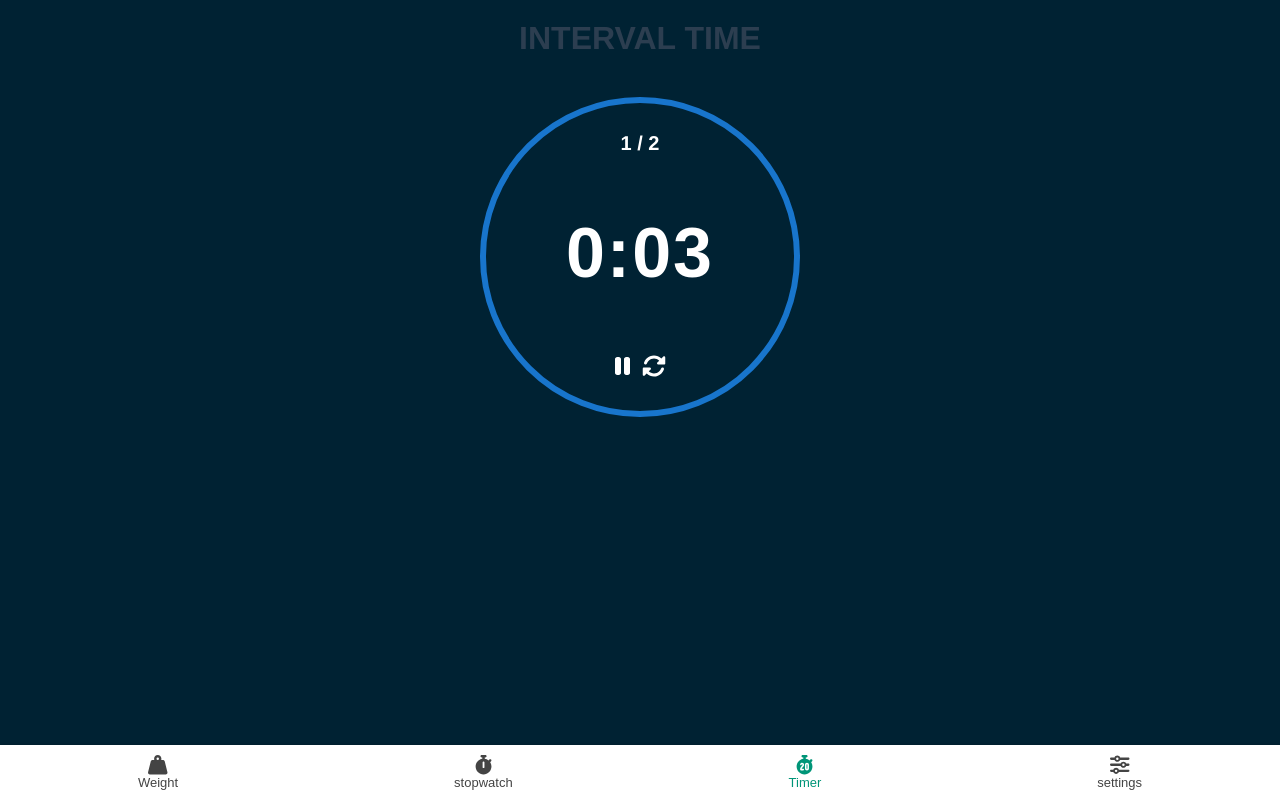
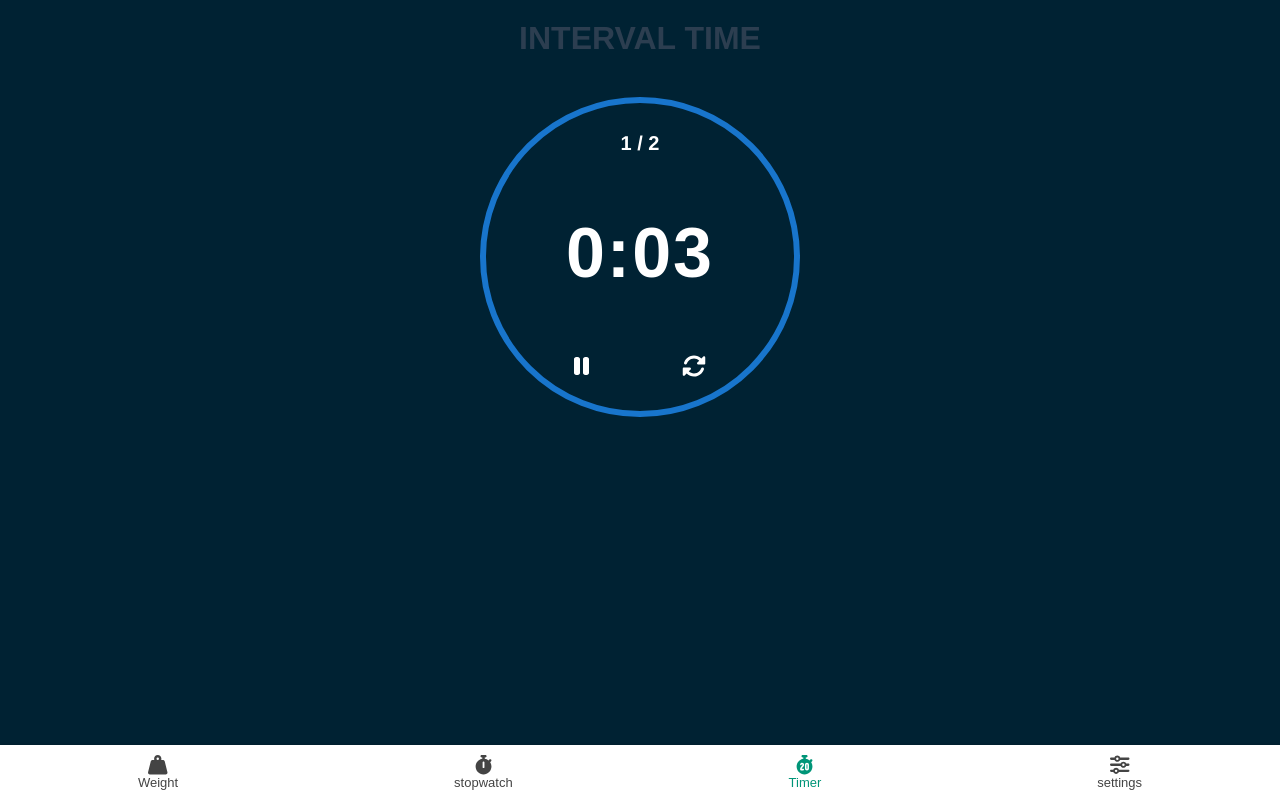
Before and after one commit to ThibaudTurlan/app_weight_calculator, a Vue app: page /timer in a window 1280 px wide. Both pictures are taken after a click on the button "START". Built offline with nearby package versions, Linux system fonts and the light colour scheme.

Commit message:
fixe: update btn-clock css

```diff
--- a/src/components/TimerInterval.vue
+++ b/src/components/TimerInterval.vue
@@ -43,7 +43,7 @@
             <div class="time-left setup-time" v-if="setupRunning">
                 {{ this.formatTime(this.setupTime) }}
             </div>
-            <div class="block-btn">
+            <div class="timer-btn">
                 <button class="btn-clock" @click="startPause">
                     <font-awesome-icon v-if="isPause" icon='play'/>
                     <font-awesome-icon  v-else icon='pause'/>
@@ -363,6 +363,11 @@ h1, p {
     color: #fff;
 }
 
+.timer-btn {
+    display: flex;
+    justify-content: space-evenly;
+
+}
 .btn-clock {
     border: none;
     color: white;
```
